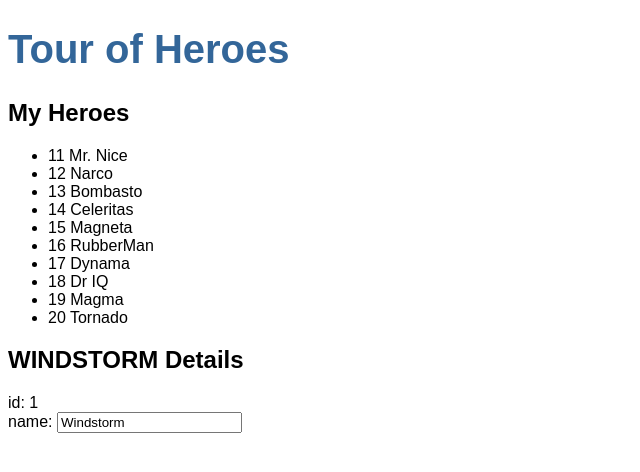
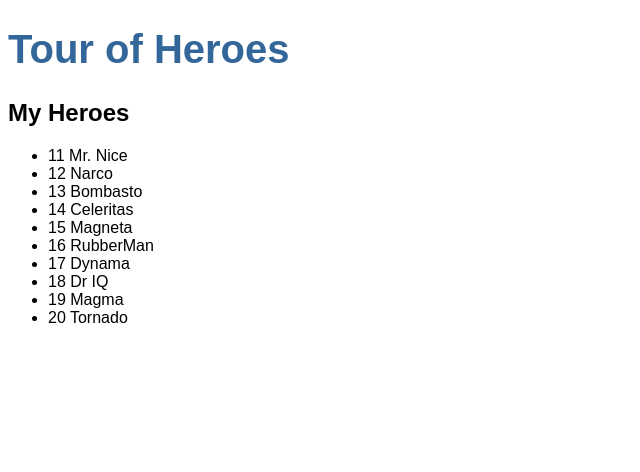
Before and after one commit to AlvSil/angular-tour-of-heroes, an Angular app: page / in a window 1280 px wide. Shown: the top 472 px of the page, without its empty margins (0-640 px from the left). Built offline with nearby package versions, Linux system fonts and the light colour scheme.

Commit message:
display selected hero details on click

```diff
--- a/src/app/heroes/heroes.component.html
+++ b/src/app/heroes/heroes.component.html
@@ -1,18 +1,20 @@
 <h2>My Heroes</h2>
 <ul class="heroes">
-  <li *ngFor="let hero of heroes">
+  <li *ngFor="let hero of heroes" (click)="onSelect(hero)">
     <span class="badge">{{hero.id}}</span> {{hero.name}}
   </li>
 </ul>
-<h2>{{ hero.name | uppercase }} Details</h2>
+<div *ngIf="selectedHero">
+  <h2>{{ selectedHero.name | uppercase }} Details</h2>
   <div>
     <span>
       id:
     </span>
-  {{hero.id}}
+    {{selectedHero.id}}
   </div>
   <div>
     <label>name:
-    <input [(ngModel)]="hero.name" placeholder="name">
+      <input [(ngModel)]="selectedHero.name" placeholder="name">
     </label>
   </div>
+</div>
--- a/src/app/heroes/heroes.component.ts
+++ b/src/app/heroes/heroes.component.ts
@@ -8,10 +8,11 @@
   styleUrls: ['./heroes.component.css']
 })
 export class HeroesComponent implements OnInit {
-  hero: Hero = {
-    id: 1,
-    name: 'Windstorm'
-  };
+  selectedHero: Hero;
+
+  onSelect(hero: Hero): void {
+    this.selectedHero = hero;
+  }
 
   heroes = HEROES;
 
```
Lines whose indentation alone changed are shown as unchanged.
